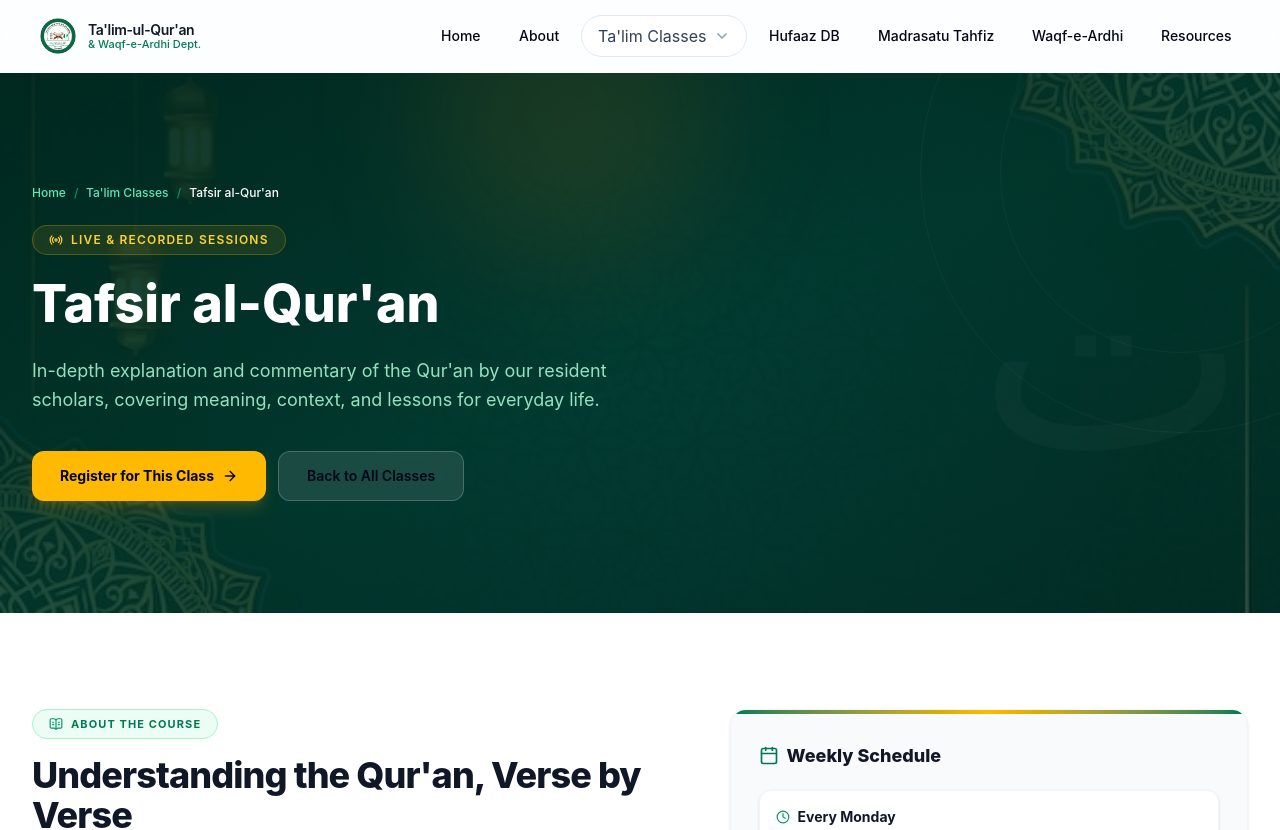
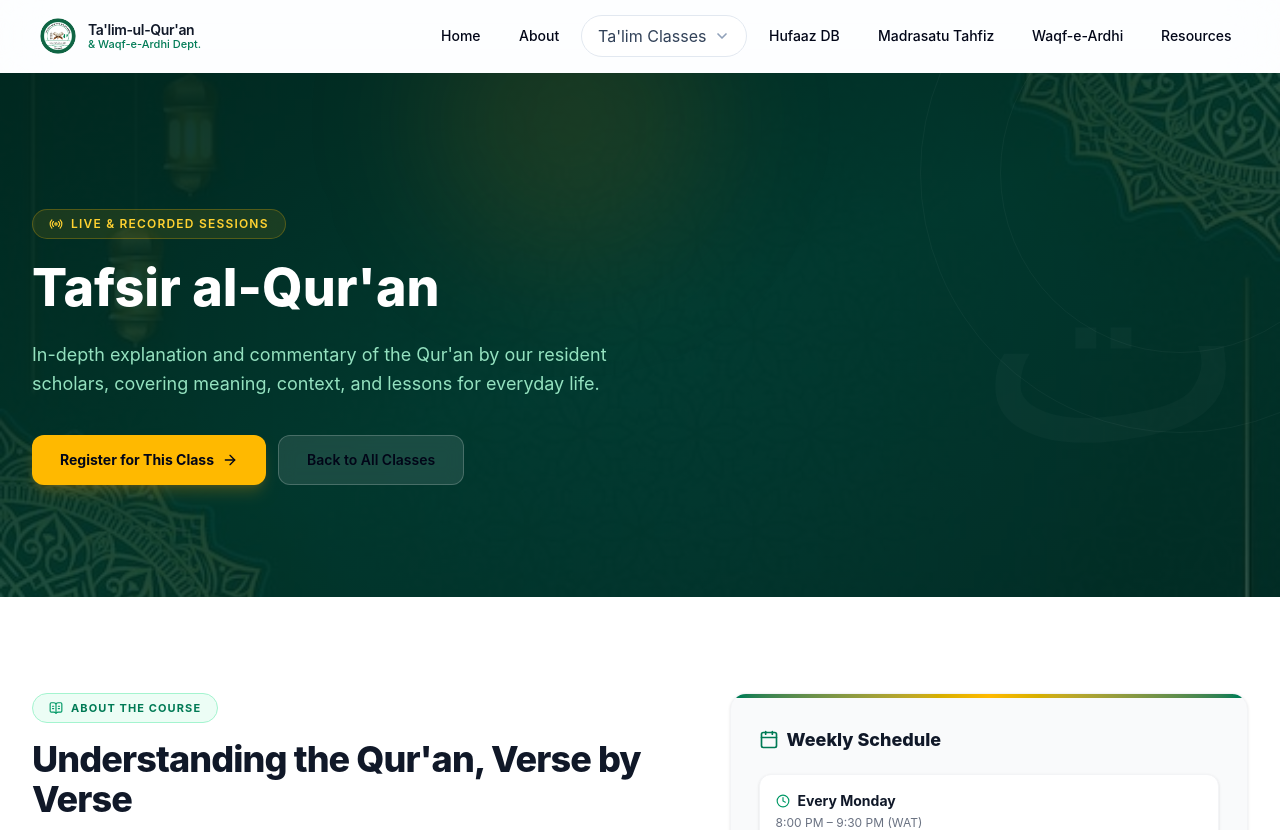
Before and after one commit to talimulquranwaqfeardhi/-talimulquranwaqfeardhi, a React (Vite) app: page /talim/tafsir in a window 1280 px wide. Shown: the top 830 px of the page. Built offline with nearby package versions, Linux system fonts and the light colour scheme.

Commit message:
/ remove

```diff
--- a/src/pages/AboutPage.jsx
+++ b/src/pages/AboutPage.jsx
@@ -172,7 +172,7 @@ export default function AboutPage() {
         <div className="relative mx-auto max-w-7xl px-4 py-20 sm:px-6 sm:py-24 lg:px-8 lg:py-28">
           <div className="mb-6 flex items-center gap-2 text-xs font-medium text-emerald-300">
             <Link to="/" className="transition-colors hover:text-amber-300"></Link>
-            <span className="text-emerald-600">/</span>
+            <span className="text-emerald-600"></span>
             <span className="text-white"></span>
           </div>
 
--- a/src/pages/HuffaazDBPage.jsx
+++ b/src/pages/HuffaazDBPage.jsx
@@ -278,7 +278,7 @@ export default function HuffaazDBPage() {
           {/* breadcrumb */}
           <div className="mb-6 flex items-center gap-2 text-xs font-medium text-emerald-300">
             <Link to="/" className="transition-colors hover:text-amber-300"></Link>
-            <span className="text-emerald-600">/</span>
+            <span className="text-emerald-600"></span>
             <span className="text-white"></span>
           </div>
 
--- a/src/pages/MadrasasPage.jsx
+++ b/src/pages/MadrasasPage.jsx
@@ -275,7 +275,7 @@ export default function MadrasasPage() {
         <div className="relative z-10 mx-auto max-w-7xl px-4 py-20 sm:px-6 sm:py-24 lg:px-8 lg:py-28">
           <div className="mb-6 flex items-center gap-2 text-xs font-medium text-emerald-300">
             <Link to="/" className="transition-colors hover:text-amber-300"></Link>
-            <span className="text-emerald-600">/</span>
+            <span className="text-emerald-600"></span>
             <span className="text-white"></span>
           </div>
 
--- a/src/pages/ResourcesPage.jsx
+++ b/src/pages/ResourcesPage.jsx
@@ -254,7 +254,7 @@ export default function ResourcesPage() {
         <div className="relative z-10 mx-auto max-w-7xl px-4 py-20 sm:px-6 sm:py-24 lg:px-8 lg:py-28">
           <div className="mb-6 flex items-center gap-2 text-xs font-medium text-emerald-300">
             <Link to="/" className="transition-colors hover:text-amber-300"></Link>
-            <span className="text-emerald-600">/</span>
+            <span className="text-emerald-600"></span>
             <span className="text-white"></span>
           </div>
 
--- a/src/pages/WaqfPage.jsx
+++ b/src/pages/WaqfPage.jsx
@@ -258,7 +258,7 @@ export default function WaqfPage() {
         <div className="relative z-10 mx-auto max-w-7xl px-4 py-20 sm:px-6 sm:py-24 lg:px-8 lg:py-28">
           <div className="mb-6 flex items-center gap-2 text-xs font-medium text-emerald-300">
             <Link to="/" className="transition-colors hover:text-amber-300"></Link>
-            <span className="text-emerald-600">/</span>
+            <span className="text-emerald-600"></span>
             <span className="text-white"></span>
           </div>
 
--- a/src/pages/talim/TafsirPage.jsx
+++ b/src/pages/talim/TafsirPage.jsx
@@ -128,11 +128,11 @@ export default function TafsirPage() {
         <div className="relative z-10 mx-auto max-w-7xl px-4 py-20 sm:px-6 sm:py-24 lg:px-8 lg:py-28">
           {/* breadcrumb */}
           <div className="mb-6 flex items-center gap-2 text-xs font-medium text-emerald-300">
-            <Link to="/" className="transition-colors hover:text-amber-300">Home</Link>
-            <span className="text-emerald-600">/</span>
-            <Link to="/talim" className="transition-colors hover:text-amber-300">Ta'lim Classes</Link>
-            <span className="text-emerald-600">/</span>
-            <span className="text-white">Tafsir al-Qur'an</span>
+            <Link to="/" className="transition-colors hover:text-amber-300"></Link>
+            <span className="text-emerald-600"></span>
+            <Link to="/talim" className="transition-colors hover:text-amber-300"></Link>
+            <span className="text-emerald-600"></span>
+            <span className="text-white"></span>
           </div>
 
           <div className="max-w-2xl">
--- a/src/pages/talim/TajweedPage.jsx
+++ b/src/pages/talim/TajweedPage.jsx
@@ -128,11 +128,11 @@ export default function TajweedPage() {
         <div className="relative z-10 mx-auto max-w-7xl px-4 py-20 sm:px-6 sm:py-24 lg:px-8 lg:py-28">
           {/* breadcrumb */}
           <div className="mb-6 flex items-center gap-2 text-xs font-medium text-emerald-300">
-            <Link to="/" className="transition-colors hover:text-amber-300">Home</Link>
-            <span className="text-emerald-600">/</span>
-            <Link to="/talim" className="transition-colors hover:text-amber-300">Ta'lim Classes</Link>
-            <span className="text-emerald-600">/</span>
-            <span className="text-white">Tajweed &amp; Qira'ah</span>
+            <Link to="/" className="transition-colors hover:text-amber-300"></Link>
+            <span className="text-emerald-600"></span>
+            <Link to="/talim" className="transition-colors hover:text-amber-300"></Link>
+            <span className="text-emerald-600"></span>
+            <span className="text-white"> </span>
           </div>
 
           <div className="max-w-2xl">
--- a/src/pages/talim/TarjumatPage.jsx
+++ b/src/pages/talim/TarjumatPage.jsx
@@ -128,11 +128,11 @@ export default function TarjumatPage() {
         <div className="relative z-10 mx-auto max-w-7xl px-4 py-20 sm:px-6 sm:py-24 lg:px-8 lg:py-28">
           {/* breadcrumb */}
           <div className="mb-6 flex items-center gap-2 text-xs font-medium text-emerald-300">
-            <Link to="/" className="transition-colors hover:text-amber-300">Home</Link>
-            <span className="text-emerald-600">/</span>
-            <Link to="/talim" className="transition-colors hover:text-amber-300">Ta'lim Classes</Link>
-            <span className="text-emerald-600">/</span>
-            <span className="text-white">Tarjumat al-Qur'an</span>
+            <Link to="/" className="transition-colors hover:text-amber-300"></Link>
+            <span className="text-emerald-600"></span>
+            <Link to="/talim" className="transition-colors hover:text-amber-300"></Link>
+            <span className="text-emerald-600"></span>
+            <span className="text-white"></span>
           </div>
 
           <div className="max-w-2xl">
```
